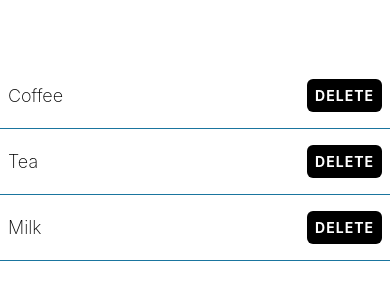
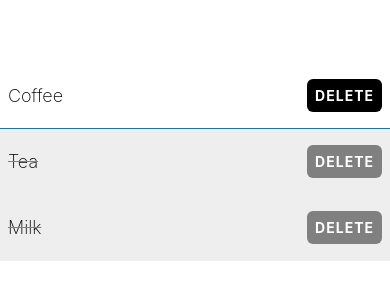
Before and after one commit to lil-bee/taskly-expo, a React Native app: screen / in a window 390 px wide. Shown: the part 260-560 px from the top of the page. Built offline with nearby package versions, Linux system fonts and the light colour scheme.

Commit message:
✔️ Add a completed UI for the shopping list component

```diff
--- a/App.tsx
+++ b/App.tsx
@@ -5,9 +5,9 @@
 export default function App() {
   return (
     <View style={styles.container}>
-      <ShoppingListItem name="Coffee" />
-      <ShoppingListItem name="Tea" />
-      <ShoppingListItem name="Milk" />
+      <ShoppingListItem name="Coffee" isCompleted={false} />
+      <ShoppingListItem name="Tea" isCompleted />
+      <ShoppingListItem name="Milk" isCompleted />
     </View>
   );
 }
--- a/components/ShoppingListItem.tsx
+++ b/components/ShoppingListItem.tsx
@@ -3,9 +3,10 @@
 
 type Props = {
   name: string;
+  isCompleted: boolean;
 };
 
-const ShoppingListItem = ({ name }: Props) => {
+const ShoppingListItem = ({ name, isCompleted }: Props) => {
   const handleDelete = () => {
     Alert.alert(
       `Are you sure you want to delete this ${name}`,
@@ -21,11 +22,26 @@
     );
   };
   return (
-    <View style={styles.itemContainer}>
-      <Text style={styles.itemText}>{name}</Text>
+    <View
+      style={[
+        styles.itemContainer,
+        isCompleted ? styles.completedContainer : undefined,
+      ]}
+    >
+      <Text
+        style={[
+          styles.itemText,
+          isCompleted ? styles.completedText : undefined,
+        ]}
+      >
+        {name}
+      </Text>
       <TouchableOpacity
         onPress={handleDelete}
-        style={styles.button}
+        style={[
+          styles.button,
+          isCompleted ? styles.completedButton : undefined,
+        ]}
         activeOpacity={0.8}
       >
         <Text style={styles.buttonText}>Delete</Text>
@@ -56,5 +72,16 @@
     textTransform: "uppercase",
     letterSpacing: 1,
   },
+  completedContainer: {
+    backgroundColor: theme.colorLightGrey,
+    borderBottomColor: theme.colorLightGrey,
+  },
+  completedText: {
+    textDecorationLine: "line-through",
+    textDecorationColor: theme.colorGrey,
+  },
+  completedButton: {
+    backgroundColor: theme.colorGrey,
+  },
 });
 export default ShoppingListItem;
--- a/theme.ts
+++ b/theme.ts
@@ -2,4 +2,6 @@
   colorCerulean: "#1a759f",
   colorWhite: "#fff",
   colorBlack: "#000",
+  colorGrey: "grey",
+  colorLightGrey: "#eee",
 };
```
